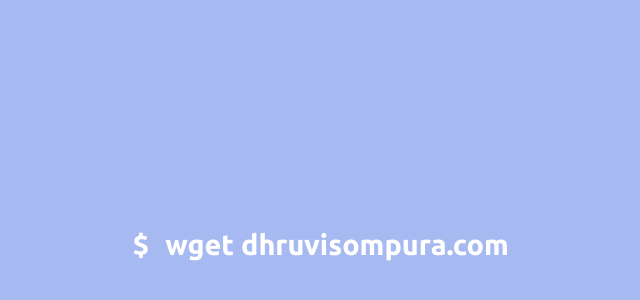
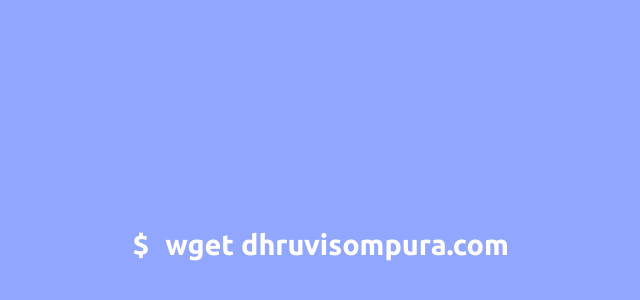
Before and after one commit to dhruvisompura/dhruvisompura.github.io, a plain HTML site: page index.html in a window 1280 px wide. Shown: the part 156-456 px from the top of the page, without its empty margins (310-950 px from the left). Drawn offline with Linux system fonts and the light colour scheme.

Commit message:
Darken site background color

```diff
--- a/css/index.css
+++ b/css/index.css
@@ -5,7 +5,7 @@ body {
 }
 
 body {
-    background: #a6b9f1;
+    background: #91a6ff;
 }
 
 .container {
```
